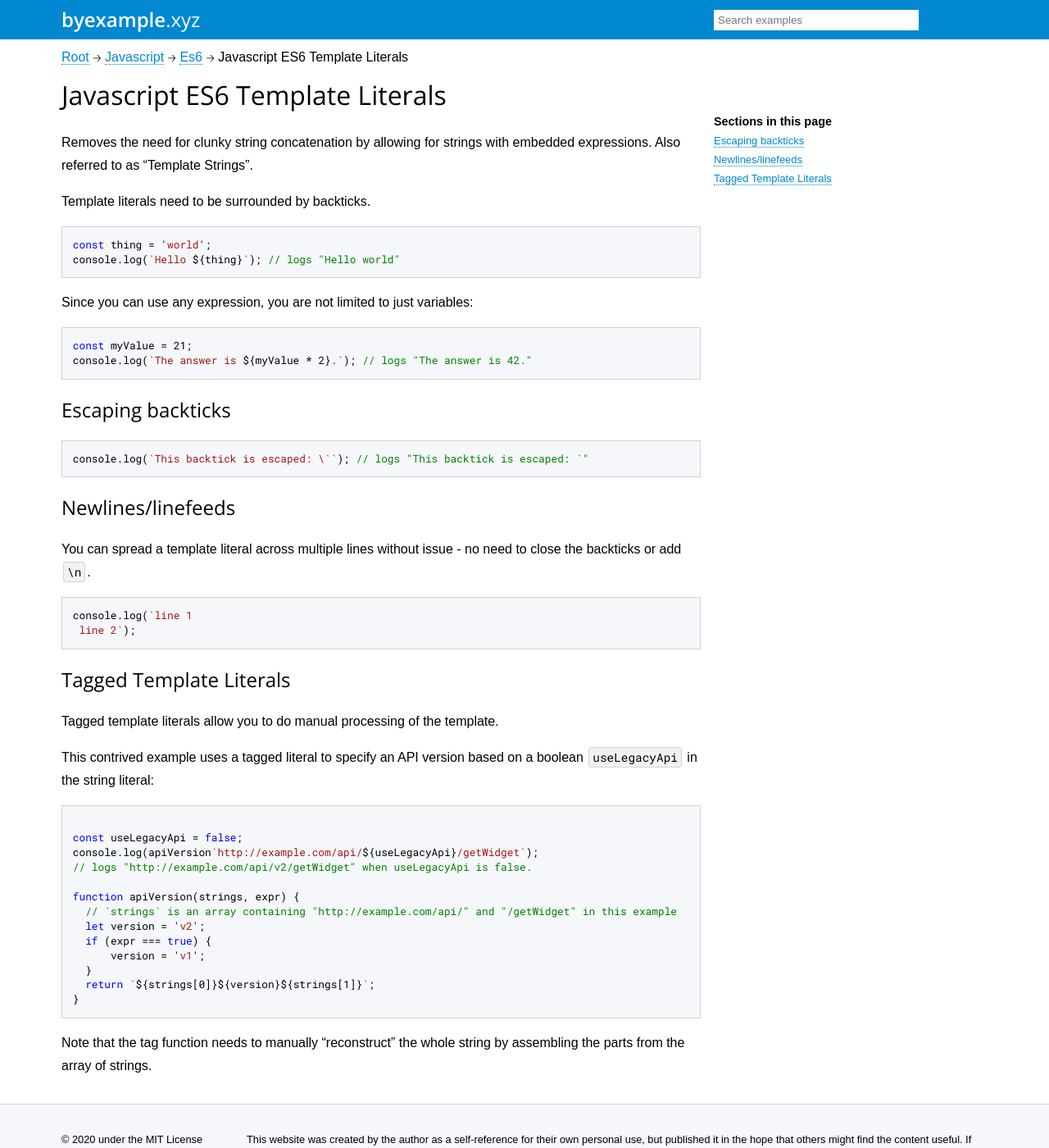
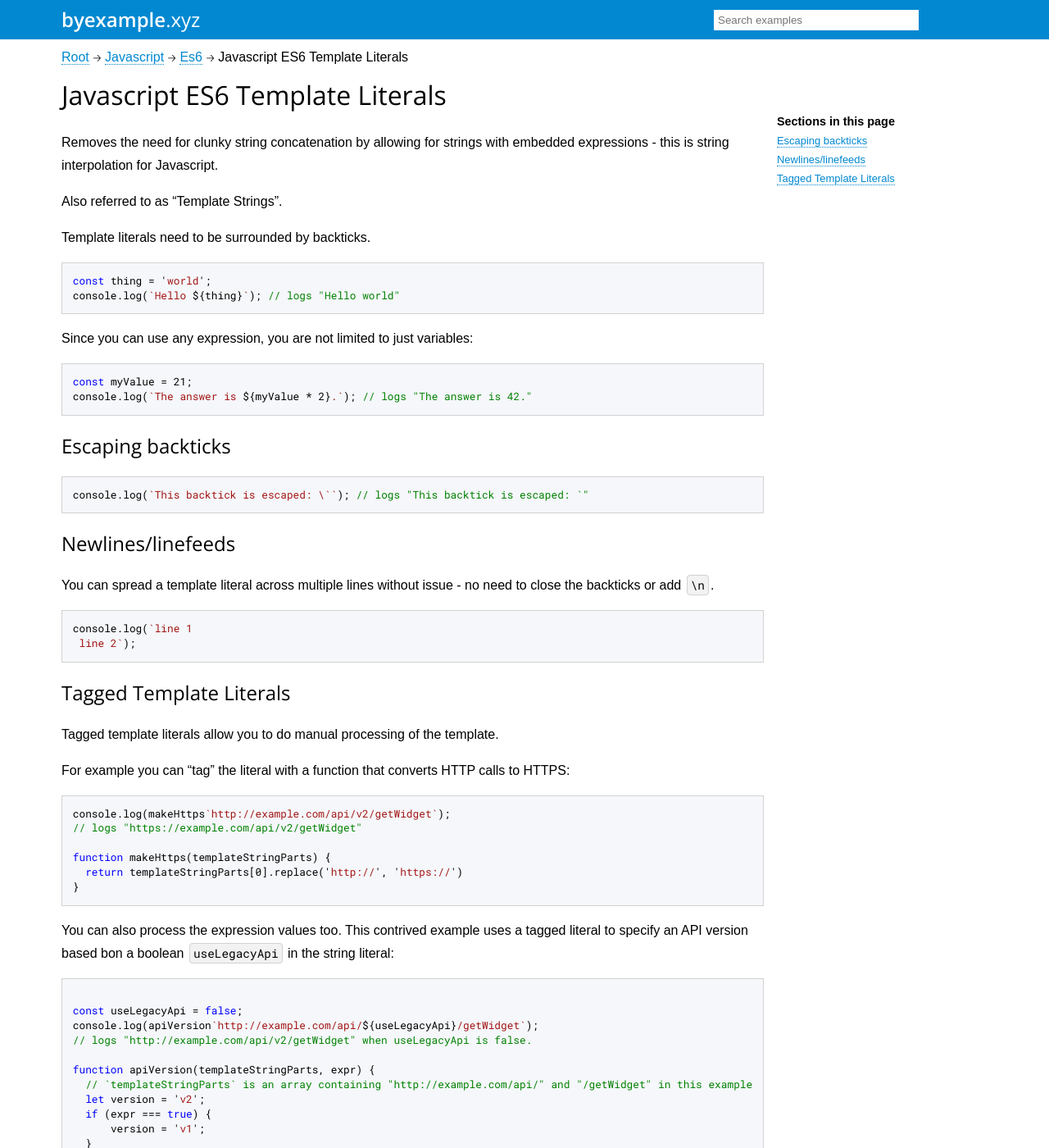
Before and after one commit to matt1/byexample.xyz, a Jekyll site: the page built from _examples/javascript/es6/templateLiterals.md, in a window 1280 px wide and 1400 px high. Shown: the whole window at 82% size. Built offline with Jekyll 4.4.1, drawn with Linux system fonts in a browser that asks for light colours; some of the changed text lies outside the part shown.

Commit message:
Update templateLiterals.md

````diff
--- a/_examples/javascript/es6/templateLiterals.md
+++ b/_examples/javascript/es6/templateLiterals.md
@@ -6,7 +6,9 @@
 version: "es6"
 ---
 
-Removes the need for clunky string concatenation by allowing for strings with embedded expressions. Also referred to as "Template Strings".
+Removes the need for clunky string concatenation by allowing for strings with embedded expressions - this is string interpolation for Javascript.
+
+Also referred to as "Template Strings".
 
 Template literals need to be surrounded by backticks.
 
@@ -39,8 +41,20 @@
 ## Tagged Template Literals
 Tagged template literals allow you to do manual processing of the template.
 
-This contrived example uses a tagged literal to specify an API version based
-on a boolean `useLegacyApi` in the string literal:
+For example you can "tag" the literal with a function that converts HTTP calls to HTTPS:
+
+```javascript
+console.log(makeHttps`http://example.com/api/v2/getWidget`);
+// logs "https://example.com/api/v2/getWidget"
+
+function makeHttps(templateStringParts) {
+  return templateStringParts[0].replace('http://', 'https://')
+}
+```
+
+You can also process the expression values too. This contrived example uses a
+tagged literal to specify an API version based bon a boolean `useLegacyApi` in
+the string literal:
 
 ```javascript
 
@@ -48,13 +62,13 @@
 console.log(apiVersion`http://example.com/api/${useLegacyApi}/getWidget`);
 // logs "http://example.com/api/v2/getWidget" when useLegacyApi is false.
 
-function apiVersion(strings, expr) {
-  // `strings` is an array containing "http://example.com/api/" and "/getWidget" in this example
+function apiVersion(templateStringParts, expr) {
+  // `templateStringParts` is an array containing "http://example.com/api/" and "/getWidget" in this example
   let version = 'v2';
   if (expr === true) {
       version = 'v1';
   }
-  return `${strings[0]}${version}${strings[1]}`;
+  return `${templateStringParts[0]}${version}${templateStringParts[1]}`;
 }
 ```
 
````
